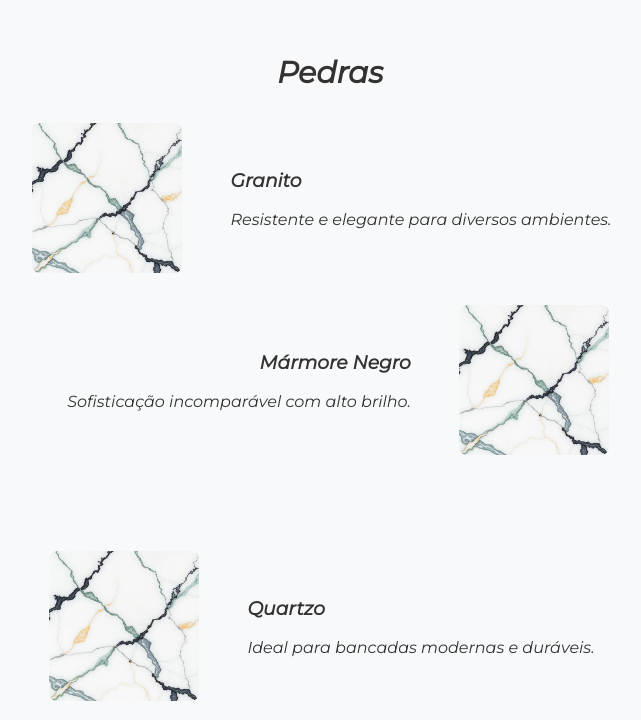
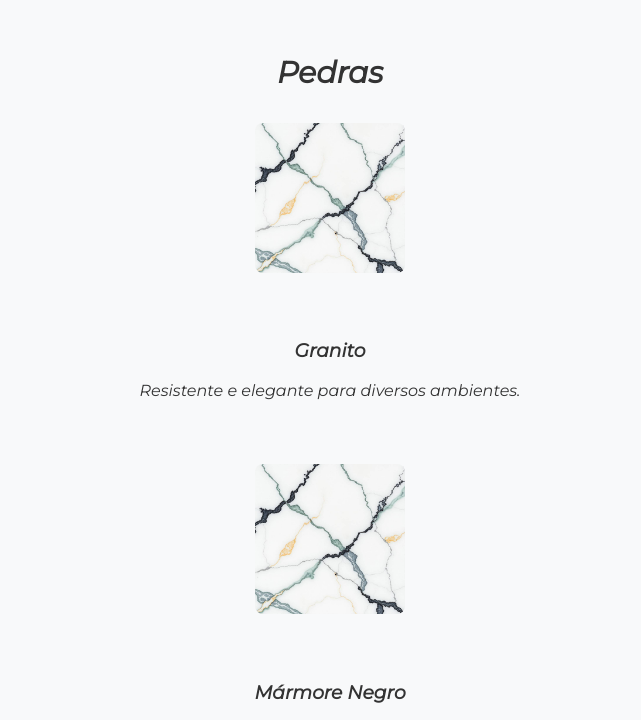
Before and after one commit to Maycondougs/KMWMarmores, a plain HTML site: page index.html in a window 1280 px wide. Shown: the part 794-1514 px from the top of the page, without its empty margins (310-951 px from the left). Drawn offline with nearby package versions, Linux system fonts and the light colour scheme.

Commit message:
Update style.css

```diff
--- a/src/style.css
+++ b/src/style.css
@@ -5,7 +5,7 @@
 
 body {
   margin: 0;
-    font-family: 'Montserrat', sans-serif;
+  font-family: "Montserrat", sans-serif;
   background: var(--offwhite);
   color: #333;
 }
@@ -29,7 +29,7 @@ header {
   box-sizing: border-box; /* Importante para manter padding dentro do tamanho */
 }
 
-.logo img{
+.logo img {
   height: 60px;
   width: auto;
   object-fit: contain;
@@ -87,19 +87,19 @@ header {
   z-index: 1;
 }
 
-
 /* Títulos */
-h1, h2 {
+h1,
+h2 {
   text-align: center;
-    font-family: 'Montserrat', sans-serif;
+  font-family: "Montserrat", sans-serif;
 }
 
-h1{
+h1 {
   font-size: 30px;
 }
 
 h2 {
-    font-family: 'Abel', sans-serif;
+  font-family: "Abel", sans-serif;
   font-weight: 400;
   font-size: 30px;
 }
@@ -166,8 +166,6 @@ h2 {
   border-radius: 8px;
 }
 
-
-
 .pedra-item .text {
   max-width: 400px;
   padding: 0 1rem;
@@ -203,7 +201,7 @@ h2 {
   top: 0;
   width: 100%;
   height: 100%;
-    background: rgba(0,0,0,0.7);
+  background: rgba(0, 0, 0, 0.7);
   justify-content: center;
   align-items: center;
 }
@@ -328,7 +326,6 @@ h2 {
   .avaliacao-slider {
     width: 600px; /* 2 imagens em telas menores */
   }
-
 }
 @media (max-width: 768px) {
   .pedra-item {
@@ -353,3 +350,11 @@ h2 {
     height: 250px;
   }
 }
+.pedra-item {
+  flex-direction: column !important;
+  text-align: center !important;
+}
+
+.pedra-item .text {
+  padding: 1rem 0;
+}
```
Lines whose indentation alone changed are shown as unchanged.
